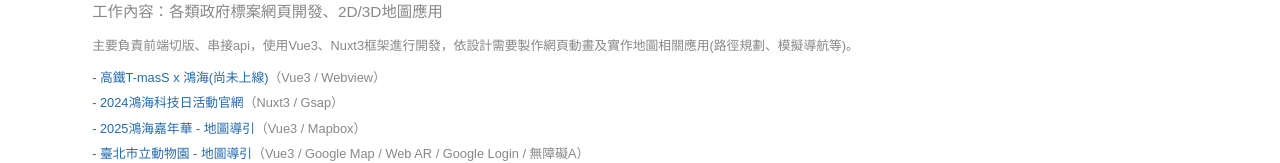
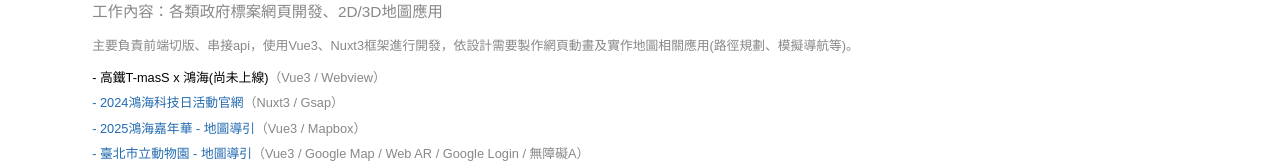
Before and after one commit to alex1234567639/Resume, a Vue app: page /home/ in a window 1280 px wide. Shown: the part 782-945 px from the top of the page. Built offline with nearby package versions, Linux system fonts and the light colour scheme; a web font is replaced by a local one.

Commit message:
[modify]

```diff
--- a/src/components/WorkExperience.vue
+++ b/src/components/WorkExperience.vue
@@ -16,7 +16,8 @@
         <div class="subtitle">{{ item.subtitle }}</div>
         <div class="description">{{ item.description }}</div>
         <div v-for="w in item.website" class="website-item" :key="w.name">
-          <a :href="w.link" target="_blank">- {{ w.name }}</a>
+          <a v-if="w.link" :href="w.link" target="_blank">- {{ w.name }}</a>
+          <span v-else class="text-black">- {{ w.name }}</span>
           <span class="text-[#888888]">{{ `（${w.skills}）` }}</span>
         </div>
       </div>
```
